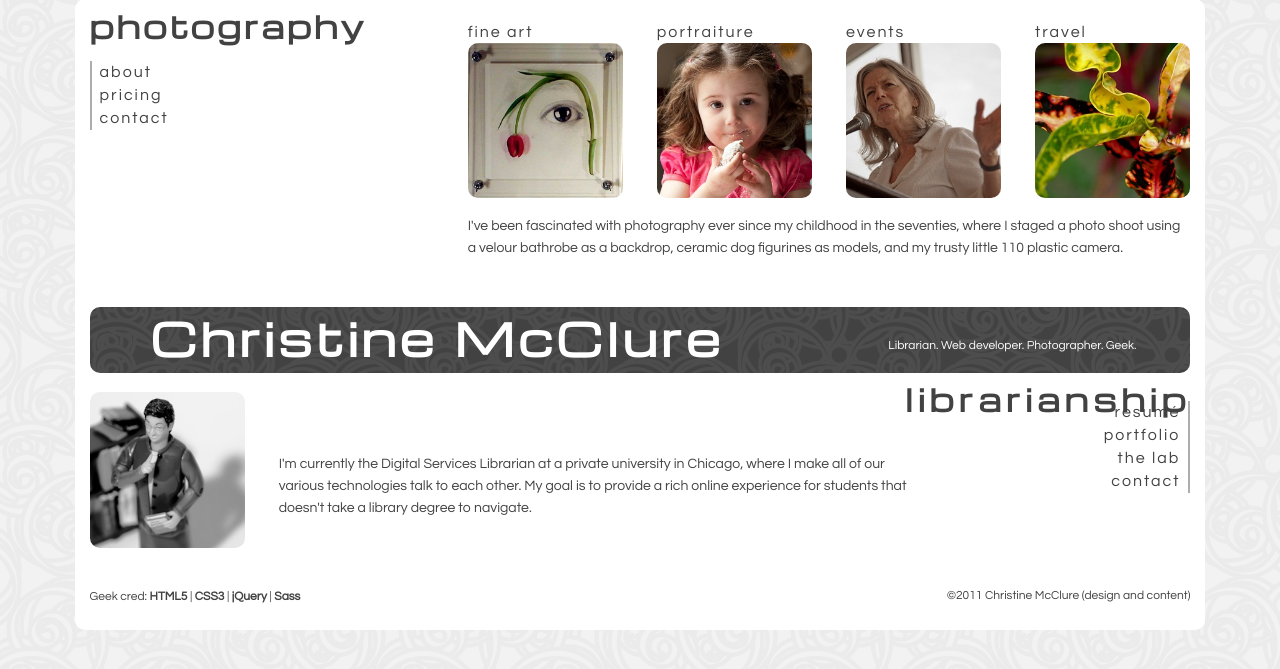
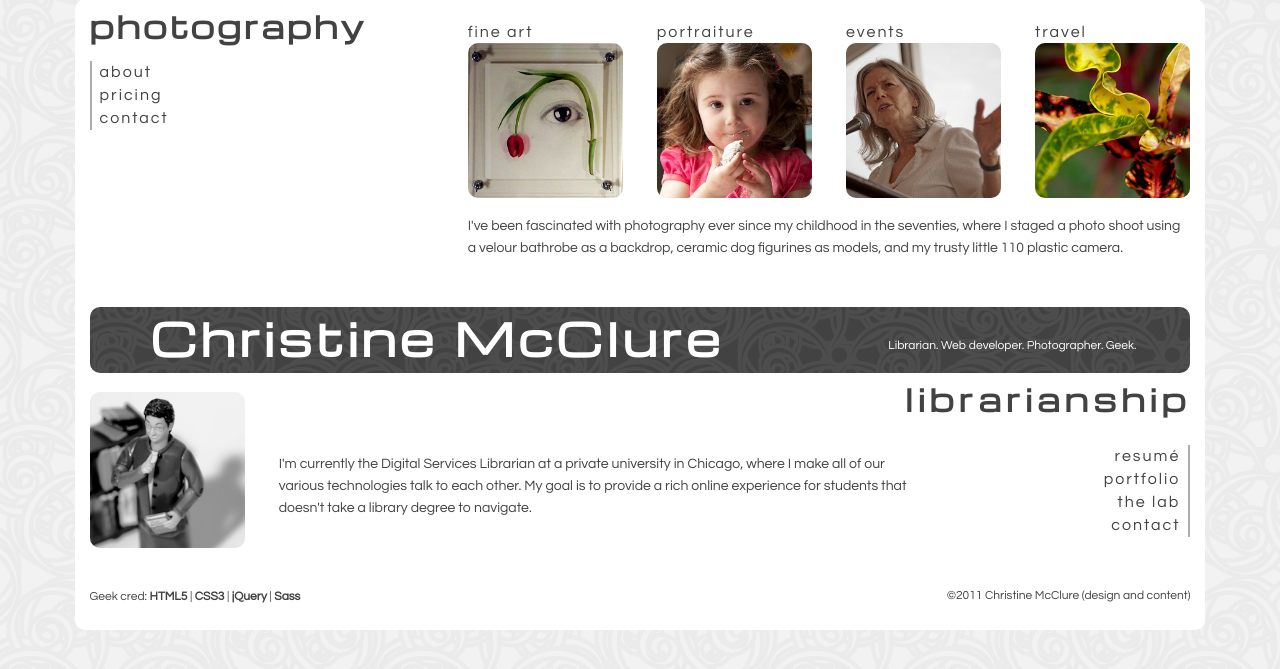
Before and after one commit to christinemcclure/html5site, a PHP site: page / in a window 1280 px wide. Shown: the part 45-714 px from the top of the page. Run offline with PHP 8.4, Linux system fonts and the light colour scheme.

Commit message:
corrected lib nav margin

```diff
--- a/sass/screen.scss
+++ b/sass/screen.scss
@@ -167,7 +167,7 @@ body, a {
 	#homePage nav#lib {
 		float:right;
 		text-align: right;
-		margin: -118px 0 22px 0;
+		margin: -74px 0 22px 0;
 		border-right: 2px solid $border;
 		ul li {
 			margin: 0 8px;
--- a/stylesheets/screen.css
+++ b/stylesheets/screen.css
@@ -295,7 +295,7 @@ body, a {
   #homePage nav#lib {
     float: right;
     text-align: right;
-    margin: -118px 0 22px 0;
+    margin: -74px 0 22px 0;
     border-right: 2px solid #adadad;
   }
   /* line 172, ../sass/screen.scss */
```
